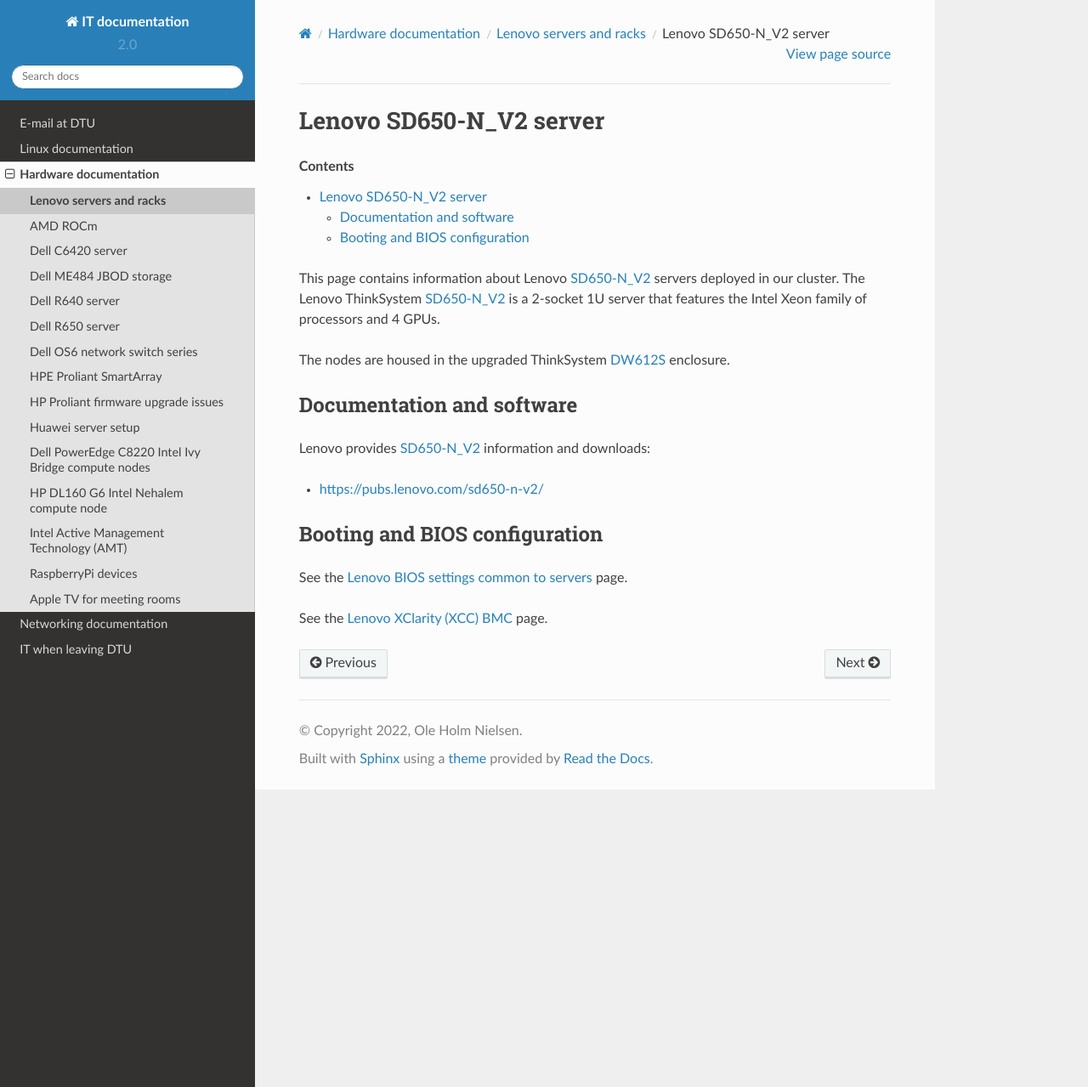
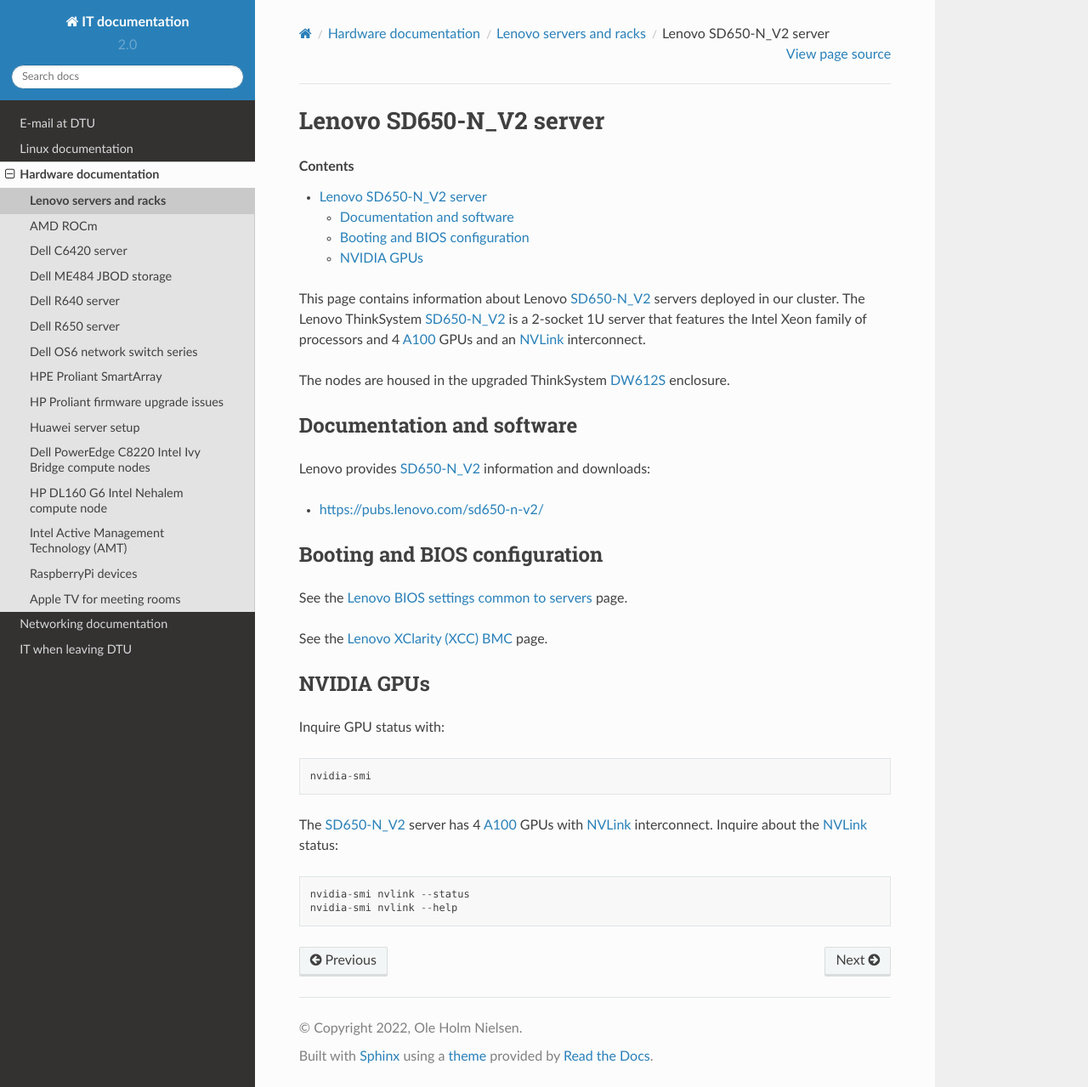
Before and after one commit to OleHolmNielsen/ITwiki, a Sphinx documentation site: the page built from docs/Lenovo_SD650-N_V2.rst, in a window 1280 px wide and 1279 px high. Shown: the whole window at 85% size. Built offline with Sphinx 7.4.7 and the Read the Docs theme 2.0.0, drawn with Linux system fonts in a browser that asks for light colours.

Commit message:
NVIDIA GPUs

```diff
--- a/docs/Lenovo_SD650-N_V2.rst
+++ b/docs/Lenovo_SD650-N_V2.rst
@@ -7,13 +7,14 @@
 .. Contents::
 
 This page contains information about Lenovo SD650-N_V2_ servers deployed in our cluster.
-The Lenovo ThinkSystem SD650-N_V2_ is a 2-socket 1U server that features the Intel Xeon family of processors and 4 GPUs.
+The Lenovo ThinkSystem SD650-N_V2_ is a 2-socket 1U server that features the Intel Xeon family of processors and 4 A100_ GPUs and an NVLink_ interconnect.
 
 The nodes are housed in the upgraded ThinkSystem DW612S_ enclosure.
 
 .. _DW612S: https://pubs.lenovo.com/dw612s_neptune_enclosure/
-
 .. _SD650-N_V2: https://lenovopress.lenovo.com/lp1613-thinksystem-sd650-n-v2-server
+.. _A100: https://www.nvidia.com/en-us/data-center/a100/
+.. _NVLink: https://en.wikipedia.org/wiki/NVLink
 
 Documentation and software
 ==========================
@@ -28,3 +29,16 @@
 See the :ref:`Lenovo_BIOS_settings` page.
 
 See the :ref:`Lenovo_XClarity_BMC` page.
+
+NVIDIA GPUs
+==============
+
+Inquire GPU status with::
+
+  nvidia-smi
+
+The SD650-N_V2_ server has 4 A100_ GPUs with NVLink_ interconnect.
+Inquire about the NVLink_ status::
+
+  nvidia-smi nvlink --status
+  nvidia-smi nvlink --help
```
